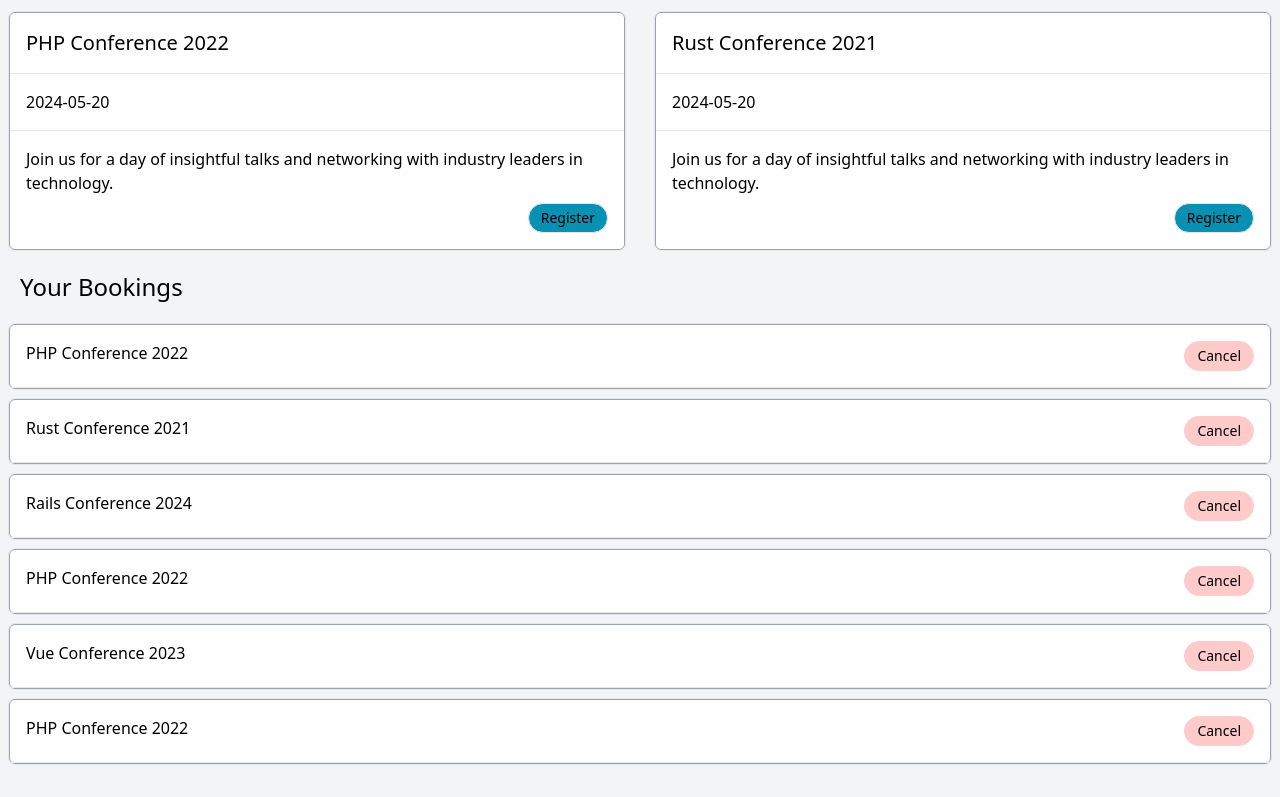
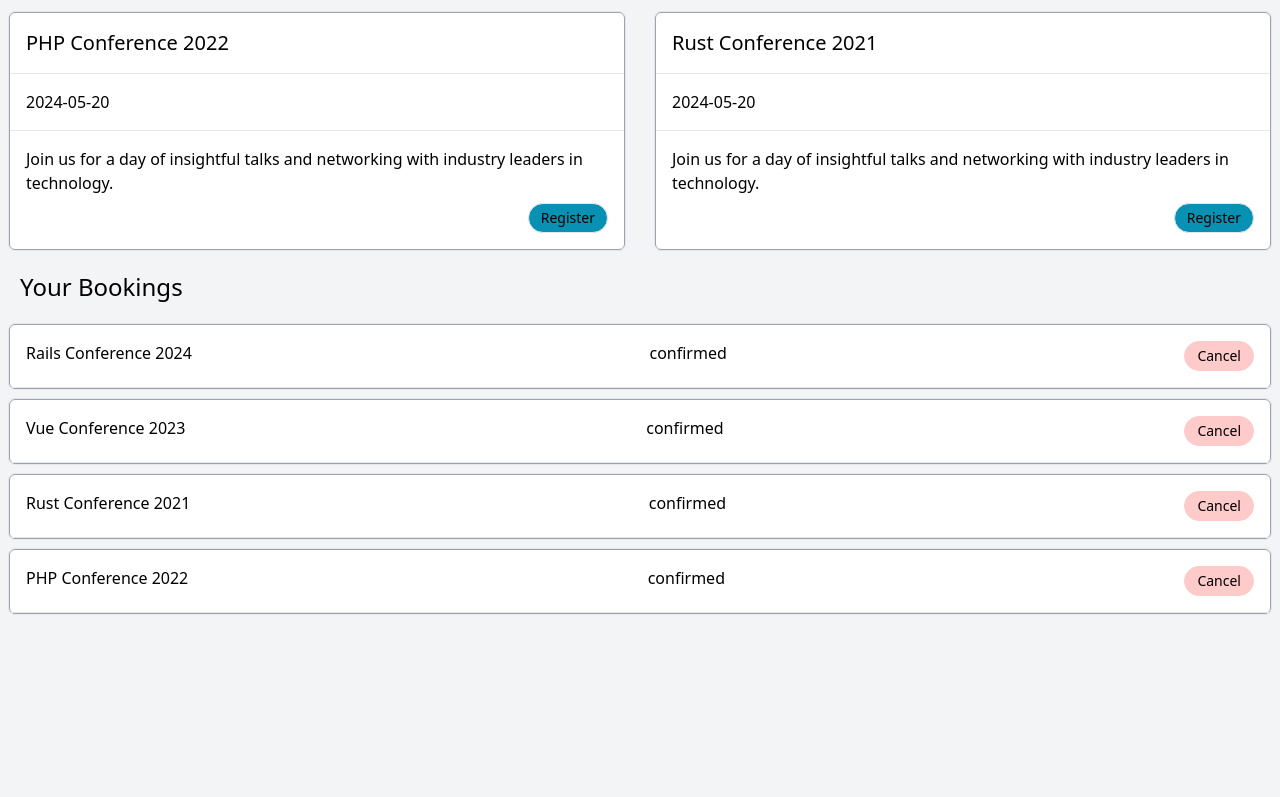
Before and after one commit to nancysychen/Jura-Vue.js-3, a Vue app: page / in a window 1280 px wide. Shown: the part 385-1182 px from the top of the page. After the commit the page ends 1032 px from the top, so only its background shows below. Built offline with nearby package versions, Linux system fonts and the light colour scheme; data requests are answered from the project's data file.

Commit message:
implementando event booking optimistic UI

```diff
--- a/db.json
+++ b/db.json
@@ -31,42 +31,28 @@
   ],
   "bookings": [
     {
-      "id": "1723148277001",
+      "id": "1723215503552",
       "userId": 1,
-      "eventId": "3",
-      "eventTitle": "PHP Conference 2022",
+      "eventId": "1",
+      "eventTitle": "Rails Conference 2024",
       "status": "confirmed"
     },
     {
-      "id": "1723148440170",
+      "id": "1723215507631",
+      "userId": 1,
+      "eventId": "2",
+      "eventTitle": "Vue Conference 2023",
+      "status": "confirmed"
+    },
+    {
+      "id": "1723215515657",
       "userId": 1,
       "eventId": "4",
       "eventTitle": "Rust Conference 2021",
       "status": "confirmed"
     },
     {
-      "id": "1723148670389",
-      "userId": 1,
-      "eventId": "1",
-      "eventTitle": "Rails Conference 2024",
-      "status": "confirmed"
-    },
-    {
-      "id": "1723149379618",
-      "userId": 1,
-      "eventId": "3",
-      "eventTitle": "PHP Conference 2022",
-      "status": "confirmed"
-    },
-    {
-      "id": "1723149709633",
-      "userId": 1,
-      "eventId": "2",
-      "eventTitle": "Vue Conference 2023",
-      "status": "confirmed"
-    },
-    {
-      "id": "1723151309431",
+      "id": "1723215518329",
       "userId": 1,
       "eventId": "3",
       "eventTitle": "PHP Conference 2022",
--- a/package.json
+++ b/package.json
@@ -7,7 +7,7 @@
     "dev": "vite",
     "build": "vite build",
     "preview": "vite preview",
-    "server": "json-server --watch db.json --delay=3000 --port 3001"
+    "server": "json-server --watch db.json --delay=1000 --port 3001"
   },
   "dependencies": {
     "vue": "^3.4.29"
--- a/src/App.vue
+++ b/src/App.vue
@@ -22,11 +22,12 @@
 				v-for="booking in bookings"
 				:key="booking.id"
 				:title="booking.eventTitle"
+				:status="booking.status"
 				@cancelar="console.log(' testando emit de cancelar')"
 			/>
 		</section>
 		<section v-else class="grid gap-2">
-			<LoadingBookings v-for="i in 4" :key="i"/>
+			<LoadingBookings v-for="i in 4" :key="i" />
 		</section>
 	</main>
 </template>
@@ -58,10 +59,8 @@
 	try {
 		const response = await fetch('http://localhost:3001/bookings');
 		bookings.value = await response.json();
-
 	} finally {
 		bookingsLoading.value = false;
-
 	}
 };
 onMounted(() => {
@@ -69,16 +68,22 @@
 	fetchBookings();
 });
 
-
-
 const handleRegistration = async (event) => {
+	if (bookings.value.some(booking => booking.eventId === event.id && booking.userId === 1)) {
+		alert('You are already registered.');
+		return;
+	}
 	const newBooking = {
 		id: Date.now().toString(),
 		userId: 1,
 		eventId: event.id,
 		eventTitle: event.title,
+		status: 'pending',
 	};
-	await fetch('http://localhost:3001/bookings', {
+	bookings.value.push(newBooking);
+
+	try {
+		const response = await fetch('http://localhost:3001/bookings', {
 			method: 'POST',
 			headers: { 'Content-Type': 'application/json' },
 			body: JSON.stringify({
@@ -86,5 +91,15 @@
 				status: 'confirmed',
 			}),
 		});
+		if (response.ok) {
+			const index = bookings.value.findIndex(b => b.id === newBooking.id);
+			bookings.value[index] = await response.json()
+		} else {
+			throw new Error('Failed to confirm booking')
+		}
+	} catch (error) {
+		console.error(`Failed to register for event: `, e)
+		bookings.value.filter(b=>b.id!==newBooking.id)
+	}
 };
 </script>
--- a/src/components/BookingItem.vue
+++ b/src/components/BookingItem.vue
@@ -3,6 +3,7 @@
 
 			<div class="flex justify-between">
 				<div>{{ title }}</div>
+				<div>{{ status }}</div>
 				<Button variant="danger" @click="$emit('cancelar')">Cancel</Button>
 			</div>
 
@@ -16,6 +17,7 @@
 defineEmits(['cancelar']);
 defineProps({
 	title: String,
+	status:String
 });
 </script>
 
```
Lines whose indentation alone changed are shown as unchanged.
